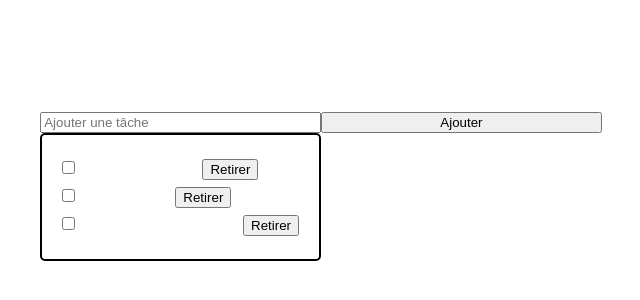
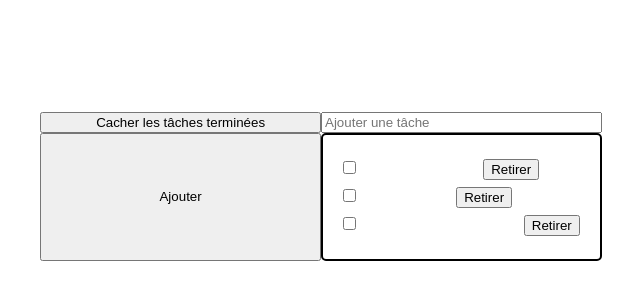
Before and after one commit to JoraxTV/todo_list, a Vue app: page / in a window 1280 px wide. Shown: the part 214-514 px from the top of the page, without its empty margins (319-959 px from the left). Built offline with nearby package versions, Linux system fonts and the light colour scheme.

Commit message:
Exercice 14

```diff
--- a/src/App.vue
+++ b/src/App.vue
@@ -14,9 +14,14 @@
   function retirerTache(id:number){
     taches.value = taches.value.filter(tache => tache.id != id);
   }
+
+  const cacheFaits = ref(false);
 </script>
 
 <template>
+  <button @click="cacheFaits = !cacheFaits">
+    {{ cacheFaits ? 'Tout montrer' : 'Cacher les tâches terminées' }}
+</button>
   <input type="text" v-model.trim="description" placeholder="Ajouter une tâche"/>
   <button @click="ajouterTache(description)">Ajouter</button>
   <div id="wrapper">
```
